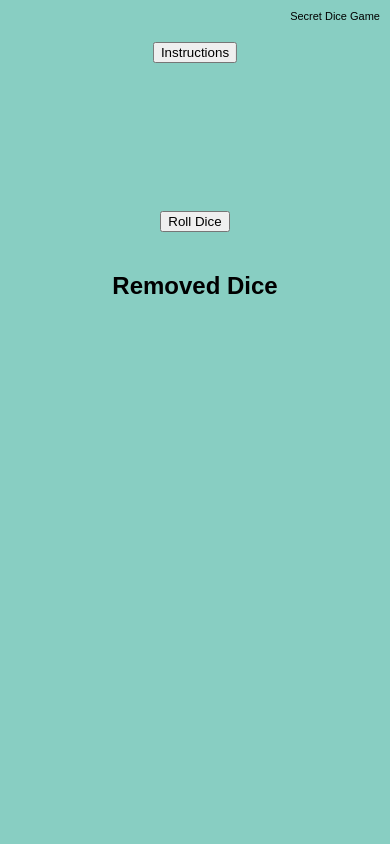
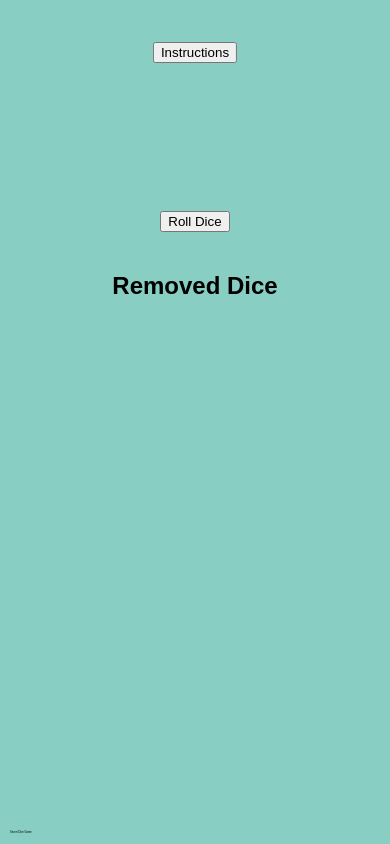
Before and after one commit to mmiller1234321/Threes, a plain HTML site: page index.html in a window 390 px wide. Drawn offline with Linux system fonts and the light colour scheme.

Commit message:
update style mobile
updated style mobile secret

```diff
--- a/styles.css
+++ b/styles.css
@@ -103,10 +103,10 @@ body {
 /* Secret Dice Game text */
 .secret-dice-game {
   position: absolute;
-  top: 10px;
-  right: 10px;
-  font-size: 11px;
-
+  bottom: 10px;
+  left: 10px;
+  font-size: 8px;
+  background-color: #88cec2; /* Updated background color */
 }
 
 /* Media query for larger screens */
@@ -115,3 +115,13 @@ body {
     font-size: 8px;
   }
 }
+
+/* Media query for phones */
+@media screen and (max-width: 600px) {
+  .secret-dice-game {
+    font-size: calc(1/3 * 8px); /* Set font size to 1/3 of the current size */
+    bottom: 10px; /* Adjust position */
+    left: 10px; /* Adjust position */
+    right: unset; /* Remove right position */
+  }
+}
```
